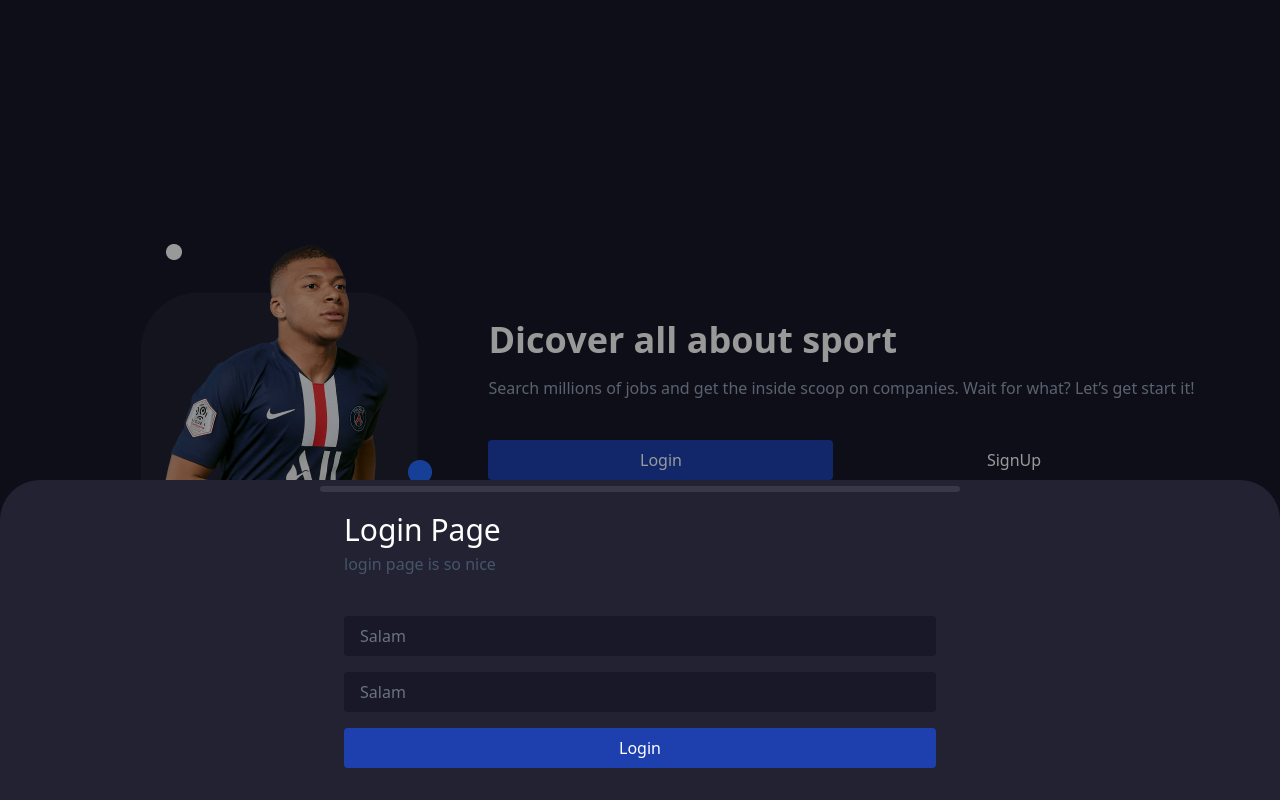
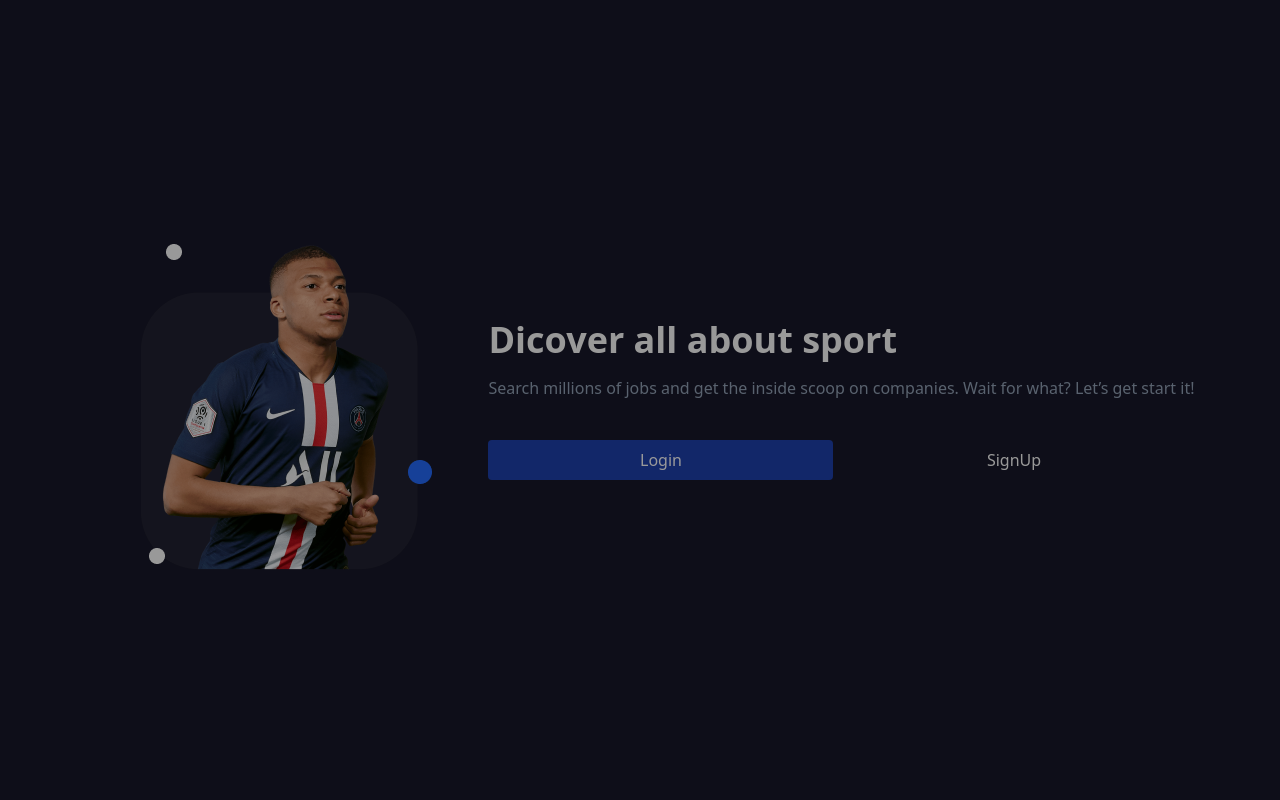
Before and after one commit to mahdipakravan-dev/fifa-frontend, a Next.js app: page / in a window 1280 px wide. Both pictures are taken after a click on the button "Login". Built offline with nearby package versions, Linux system fonts and the light colour scheme.

Commit message:
feat : better design on popup

```diff
--- a/components/modal/modal.module.css
+++ b/components/modal/modal.module.css
@@ -1,4 +1,4 @@
-@keyframes fadeIn {
+@keyframes fadeInTransform {
     from {
         opacity: 0;
         transform: translateY(100vh);
@@ -7,6 +7,16 @@
     to {
         opacity: 1;
         transform: translateY(0);
+    }
+}
+
+@keyframes fadeInOpacity {
+    from {
+        opacity: 0;
+    }
+
+    to {
+        opacity: 1;
     }
 }
 
@@ -26,10 +36,22 @@
 .modal {
     position: relative;
     @apply bg-popup flex flex-col justify-center items-center py-8 transition ease-in-out delay-150;
-    animation: 1s ease fadeIn;
+    animation: 1s ease fadeInTransform;
     width : 100%;
     border-radius : 40px 40px 0 0;
     z-index: 3;
+}
+
+@media screen and (min-width : 640px){
+    .modal {
+        animation: 1s ease fadeInOpacity;
+        border-radius: 40px;
+        max-height: 80vh;
+        transform: translateY(-60%);
+        width: auto;
+        /*height: 100vh;*/
+        /*border-radius: 0;*/
+    }
 }
 
 .modal:after{
@@ -40,10 +62,3 @@
     width: 50%;
     height: 6px;
 }
-
-.title {
-    @apply text-lg;
-    position: absolute;
-    top: 18px;
-    left: 20px;
-}
```
